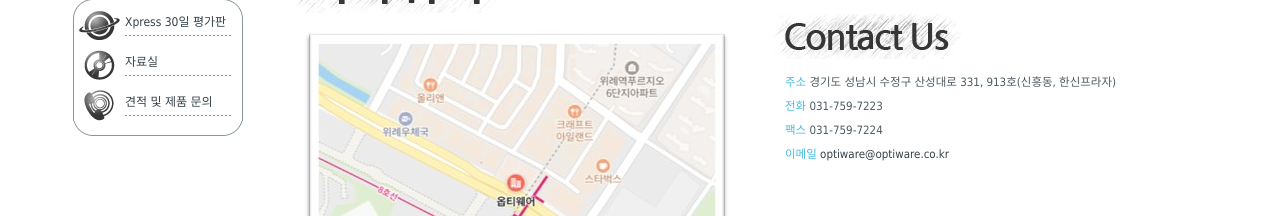
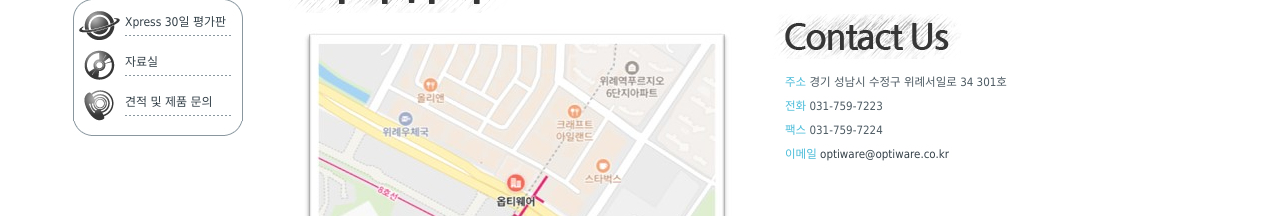
Before and after one commit to js-yoon-sys/optiware, a plain HTML site: page html/Location.html in a window 1280 px wide. Shown: the part 320-536 px from the top of the page. Drawn offline with Linux system fonts and the light colour scheme.

Commit message:
Add files via upload

```diff
--- a/html/Location.html
+++ b/html/Location.html
@@ -103,7 +103,7 @@
             <div class="con_right">
             	<h3><img src="../img/common/title_location2.gif" /></h3>
                 <dd>
-                <span>주소</span> 경기도 성남시 수정구 산성대로 331, 913호(신흥동, 한신프라자)<br />
+                <span>주소</span> 경기 성남시 수정구 위례서일로 34 301호<br />
                 <span>전화</span> 031-759-7223<br />
                 <span>팩스</span> 031-759-7224<br />
                 <span>이메일</span> <a href="mailto:optiware@optiware.co.kr">optiware@optiware.co.kr</a>
```
